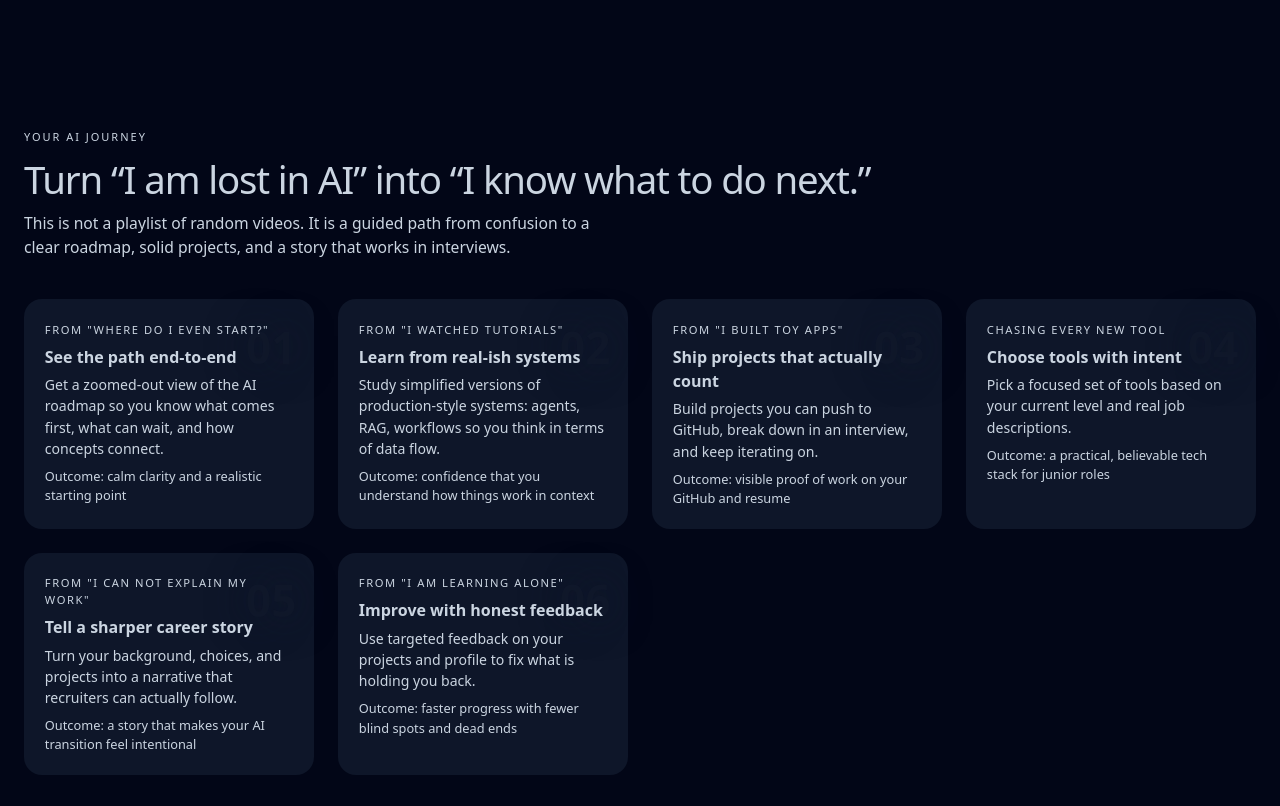
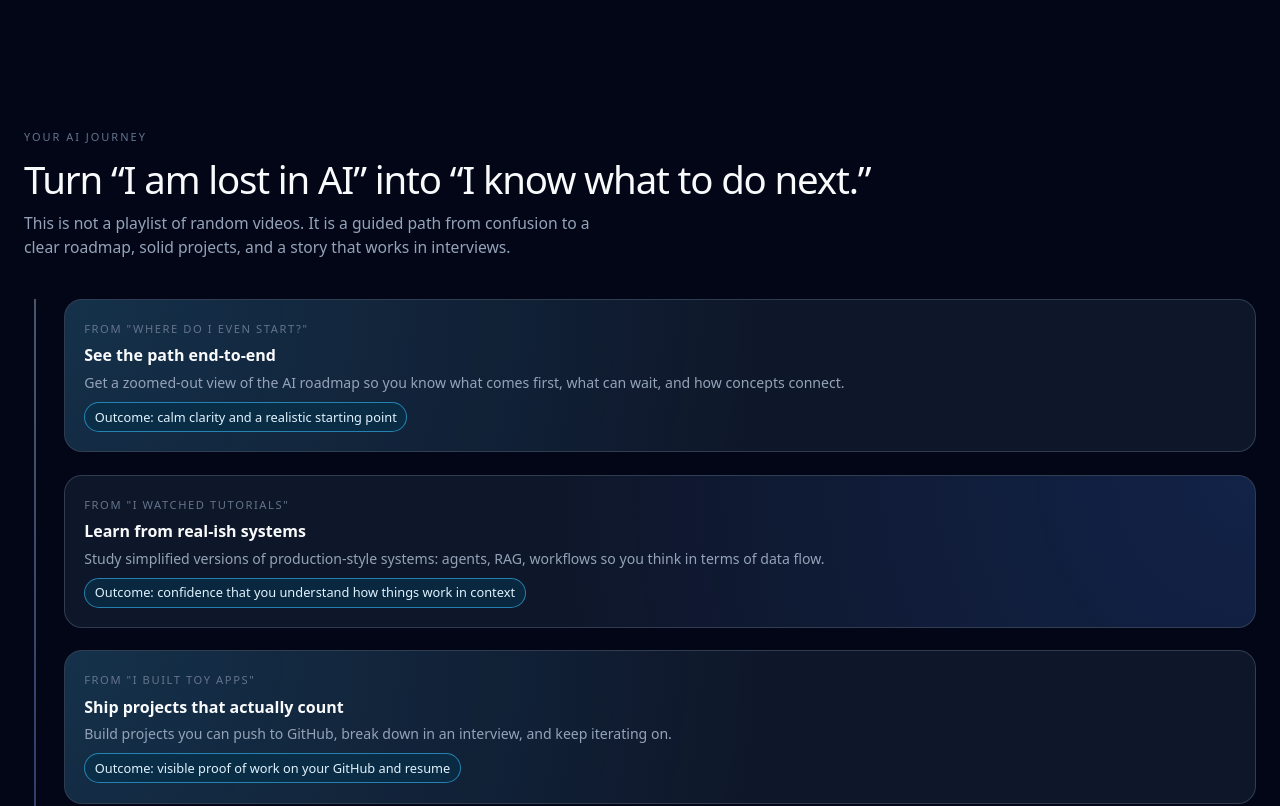
Before and after one commit to RzLetsCode/portfolio, a Next.js app: page /portfolio/ in a window 1280 px wide. Shown: the part 1200-2006 px from the top of the page. Built offline with nearby package versions, Linux system fonts and the light colour scheme.

Commit message:
Refactor Journey.module.css with new styles
Updated styles for Journey component, including new colors and layout adjustments.

```diff
--- a/components/Journey.module.css
+++ b/components/Journey.module.css
@@ -10,7 +10,7 @@
   font-size: 11px;
   text-transform: uppercase;
   letter-spacing: 0.18em;
-  color: var(--muted-soft);
+  color: #64748b;
   margin-bottom: 0.75rem;
 }
 
@@ -18,67 +18,130 @@
   font-size: clamp(1.8rem, 3vw, 2.4rem);
   line-height: 1.1;
   letter-spacing: -0.03em;
-  color: var(--text);
+  color: #f9fafb;
   margin-bottom: 0.75rem;
 }
 
 .subtitle {
-  color: var(--muted);
+  color: #94a3b8;
   max-width: 36rem;
   font-size: 0.98rem;
 }
 
+/* Base timeline layout */
 .timeline {
   display: grid;
-  grid-template-columns: repeat(auto-fit, minmax(230px, 1fr));
-  gap: 1.5rem;
+  gap: 1.4rem;
 }
 
+/* Step cards */
 .step {
   position: relative;
   border-radius: 18px;
-  border: 1px solid var(--border);
-  background: rgba(15, 23, 42, 0.96);
-  padding: 1.4rem 1.3rem 1.3rem;
+  border: 1px solid rgba(51, 65, 85, 0.9);
+  background: rgba(15, 23, 42, 0.97);
+  padding: 1.3rem 1.2rem 1.2rem;
+  overflow: hidden;
+  transition:
+    transform 180ms ease,
+    border-color 180ms ease,
+    box-shadow 180ms ease;
+}
+
+.stepEven {
+  background: radial-gradient(circle at top left, rgba(56, 189, 248, 0.16), transparent 60%),
+    rgba(15, 23, 42, 0.98);
+}
+
+.stepOdd {
+  background: radial-gradient(circle at top right, rgba(37, 99, 235, 0.16), transparent 60%),
+    rgba(15, 23, 42, 0.98);
+}
+
+.step:hover {
+  transform: translateY(-3px);
+  border-color: rgba(56, 189, 248, 0.7);
+  box-shadow: 0 24px 60px rgba(15, 23, 42, 0.9);
 }
 
 .stepNumber {
-  position: absolute;
-  top: 0.9rem;
-  right: 1.1rem;
-  font-size: 2.75rem;
-  font-weight: 800;
-  color: rgba(15, 23, 42, 0.9);
-  text-shadow: 0 0 40px rgba(15, 23, 42, 1);
+  font-size: 0.75rem;
+  font-weight: 700;
+  letter-spacing: 0.18em;
+  text-transform: uppercase;
+  color: #e5e7eb;
+  margin-bottom: 0.4rem;
 }
 
 .stepBody {
   position: relative;
-  z-index: 1;
 }
 
 .stepTag {
   font-size: 0.7rem;
   text-transform: uppercase;
   letter-spacing: 0.14em;
-  color: var(--muted-soft);
-  margin-bottom: 0.4rem;
+  color: #64748b;
+  margin-bottom: 0.35rem;
 }
 
 .stepTitle {
   font-size: 1rem;
   font-weight: 600;
-  color: var(--text);
-  margin-bottom: 0.35rem;
+  color: #f9fafb;
+  margin-bottom: 0.3rem;
 }
 
 .stepDesc {
   font-size: 0.88rem;
-  color: var(--muted);
-  margin-bottom: 0.5rem;
+  color: #94a3b8;
+  margin-bottom: 0.45rem;
 }
 
 .stepOutcome {
+  display: inline-flex;
+  align-items: center;
+  gap: 0.35rem;
+  margin-top: 0.1rem;
   font-size: 0.8rem;
-  color: var(--accent);
+  padding: 0.28rem 0.6rem;
+  border-radius: 999px;
+  background: rgba(8, 47, 73, 0.7);
+  border: 1px solid rgba(56, 189, 248, 0.6);
+  color: #e0f2fe;
 }
+
+/* Desktop vertical timeline spine */
+@media (min-width: 900px) {
+  .timeline {
+    position: relative;
+    grid-template-columns: minmax(0, 1fr);
+    padding-left: 2.5rem;
+  }
+
+  .timeline::before {
+    content: '';
+    position: absolute;
+    left: 0.65rem;
+    top: 0;
+    bottom: 0;
+    width: 2px;
+    background: linear-gradient(
+      to bottom,
+      rgba(148, 163, 184, 0.5),
+      rgba(30, 64, 175, 0.6)
+    );
+  }
+
+  .step {
+    margin-left: 0;
+  }
+
+  .stepNumber {
+    position: absolute;
+    left: -2.4rem;
+    top: 1rem;
+    font-size: 0.68rem;
+    color: #cbd5f5;
+  }
+}
```
